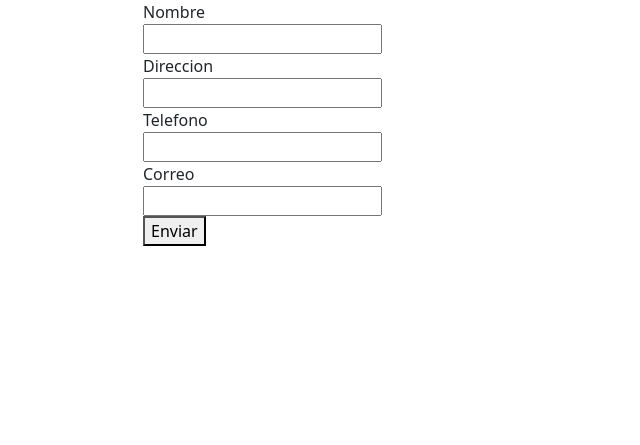
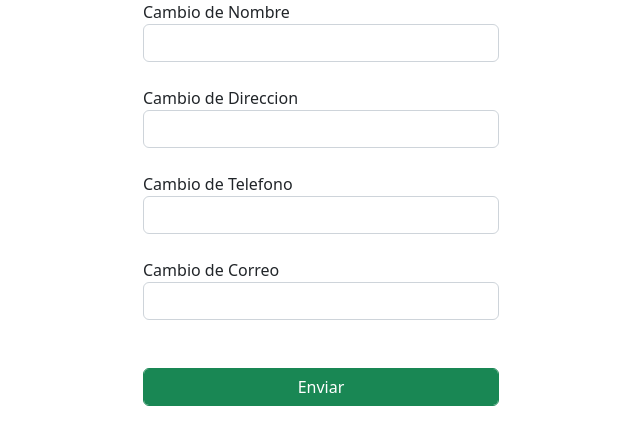
Before and after one commit to perseoq/veterinaria_canseco, a Flask app: page /actualizar/1 in a window 1280 px wide. Shown: the part 56-501 px from the top of the page, without its empty margins (319-959 px from the left). Run offline with Flask 2, Linux system fonts and the light colour scheme; data that the repository does not hold is empty.

Commit message:
arreglado el problema

```diff
--- a/backend/views.py
+++ b/backend/views.py
@@ -69,4 +69,4 @@ def actualizar_owner(id):
         query.correo = request.form['correo']
         db.session.commit()
         return redirect(url_for('vet.view_owner'))
-    return render_template('vet/actualizar_owner.html',datos=query)
+    return render_template('vet/actualizar_owner.html', datos=query)
--- a/templates/vet/actualizar_owner.html
+++ b/templates/vet/actualizar_owner.html
@@ -8,16 +8,16 @@
     <div class="col"></div>
     <div class="col">
 
-        <form action="{{ url_for('vet.actualizar_owner, id=datos.id') }}" method="post">
-  <label for="">Nombre</label><br>
-    <input type="text" name="nombre" value="{{ datos.nombre }}"><br>
-    <label for="">Direccion</label><br>
-    <input type="text" name="direccion" value="{{ datos.direccion }}"><br>
-    <label for="">Telefono</label><br>
-    <input type="text" name="telefono" value="{{ datos.telefono }}"><br>
-    <label for="">Correo</label><br>
-    <input type="text" name="correo" value="{{ datos.correo }}"><br>
-    <button type="submit">Enviar</button>
+        <form action="{{ url_for('vet.actualizar_owner', id=datos.id) }}" method="post">
+    <label for="">Cambio de Nombre</label><br>
+    <input type="text" name="nombre" class='form-control' value="{{ datos.nombre }}"><br>
+    <label for="">Cambio de Direccion</label><br>
+    <input type="text" name="direccion"class='form-control'  value="{{ datos.direccion }}"><br>
+    <label for="">Cambio de Telefono</label><br>
+    <input type="text" name="telefono" class='form-control' value="{{ datos.telefono }}"><br>
+    <label for="">Cambio de Correo</label><br>
+    <input type="text" name="correo" class='form-control' value="{{ datos.correo }}"><br> <br>
+    <button type="submit" class='form-control btn btn-success'>Enviar</button>
 
 
         </form>
```
